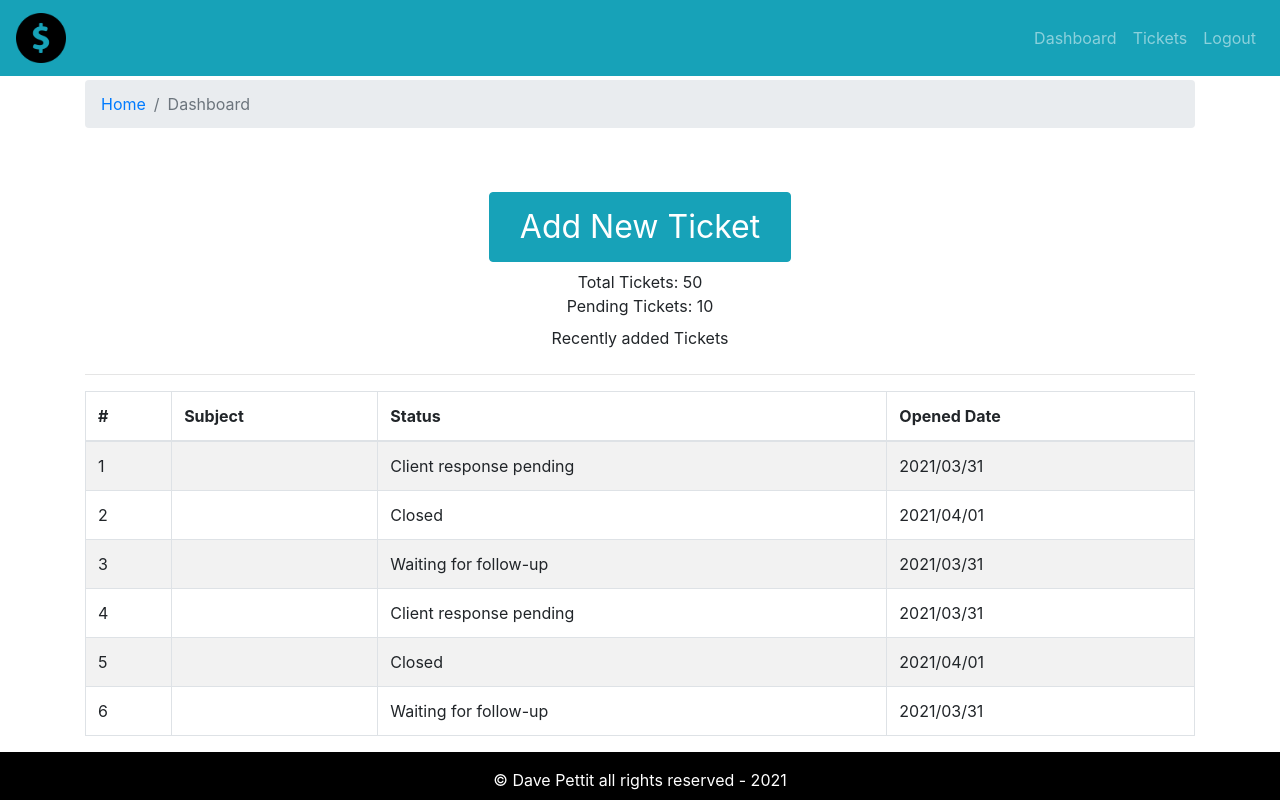
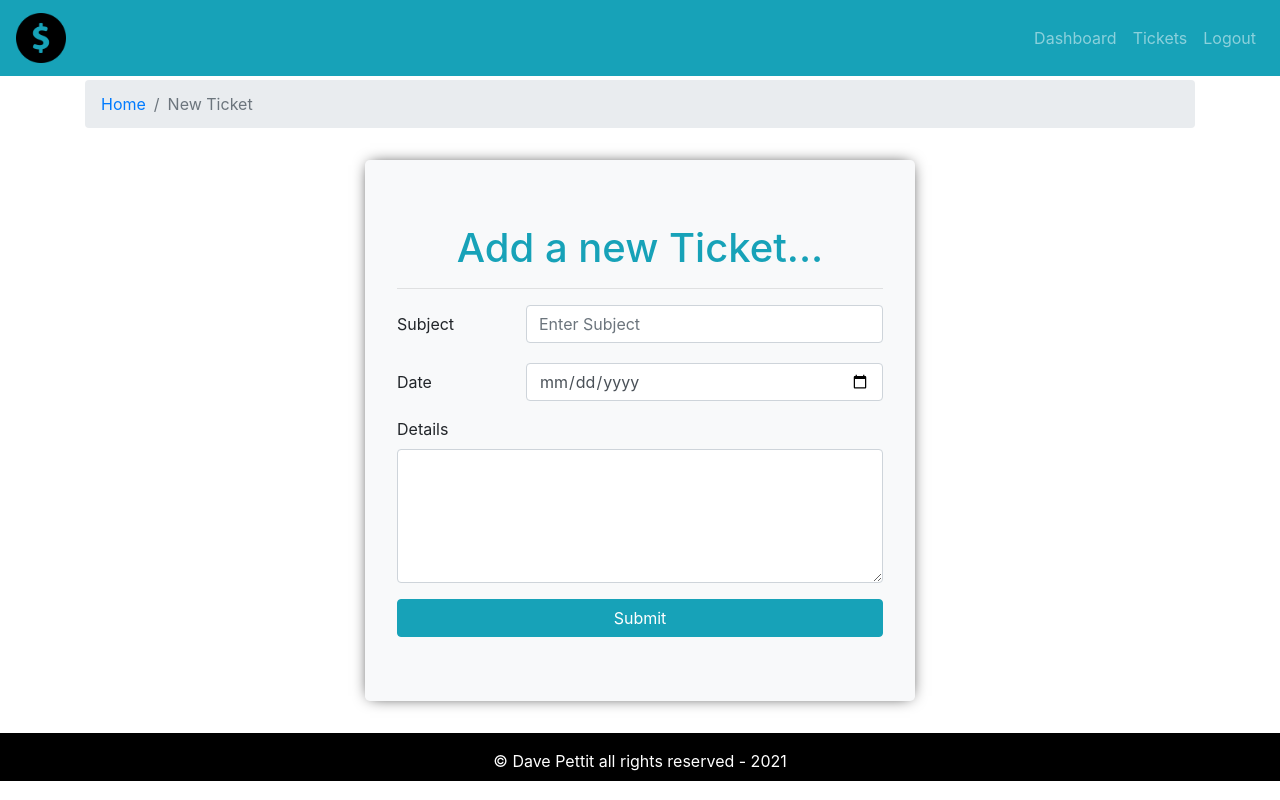
Before and after one commit to Dkpettit/crm-frontend, a React (Create React App) app: page / in a window 1280 px wide. Built offline with nearby package versions, Linux system fonts and the light colour scheme.

Commit message:
add new ticket form added

```diff
--- a/src/App.js
+++ b/src/App.js
@@ -15,6 +15,7 @@
 import './App.css';
 import { DefaultLayout } from './layout/DefaultLayout';
 import { Dashboard } from './pages/Dashboard/Dashboard.page';
+import {AddTicket} from './pages/new-ticket/AddTicket.page'
 
 import { Entry } from './pages/entry/Entry.page';
 
@@ -23,7 +24,8 @@
     <div className="App">
       {/* <Entry /> */}
       <DefaultLayout>
-         <Dashboard />
+        {/* <Dashboard /> */}
+        <AddTicket />
       </DefaultLayout>
     </div>
   );
--- /dev/null
+++ b/src/components/add-ticket-form/AddTicketForm.comp.js
@@ -0,0 +1,70 @@
+import React from "react";
+import JumboTron from 'react-bootstrap/Jumbotron';
+import { Form, Button, Row, Col, } from "react-bootstrap";
+
+import PropTypes from 'prop-types';
+
+import "./add-ticket-form.style.css";
+
+
+export const AddTicketForm = ({ handleOnSubmit, handleOnChange, frmdt, frmDataError }) => {
+  return (
+      <JumboTron className="mt-3 add-new-ticket bg-light">
+          <h1 className="text-info text-center">Add a new Ticket...</h1>
+          <hr />
+      <Form autoComplete="off" onSubmit={handleOnSubmit}>
+        <Form.Group as={Row}>
+          <Form.Label column sm={3}>
+            Subject
+          </Form.Label>
+          <Col sm={9}>
+            <Form.Control
+              name="subject"
+              value={frmdt.subject}
+              onChange={handleOnChange}
+              placeholder="Enter Subject"
+              required
+                      />
+                      <Form.Text className="text-danger">{frmDataError.subject && "Subject is required"}</Form.Text>
+          </Col>
+        </Form.Group>
+        <Form.Group as={Row}>
+          <Form.Label column sm={3}>
+            Date
+          </Form.Label>
+          <Col sm={9}>
+            <Form.Control
+              type="date"
+              name="issueDate"
+              value={frmdt.issueDate}
+              onChange={handleOnChange}
+              required
+            />
+          </Col>
+        </Form.Group>
+        <Form.Group>
+          <Form.Label>Details</Form.Label>
+          <Form.Control
+            as="textarea"
+            name="detail"
+            value={frmdt.detail}
+            rows="5"
+            onChange={handleOnChange}
+            required
+          />
+        </Form.Group>
+
+        <Button type="submit" variant="info" block>
+          Submit
+        </Button>
+      </Form>
+    </JumboTron>
+  );
+};
+
+AddTicketForm.propTypes = {
+    handleOnSubmit: PropTypes.func.isRequired,
+    handleOnChange: PropTypes.func.isRequired,
+    frmdt: PropTypes.object.isRequired,
+    frmDataError: PropTypes.object.isRequired
+}
--- /dev/null
+++ b/src/components/add-ticket-form/add-ticket-form.style.css
@@ -0,0 +1,6 @@
+.add-new-ticket {
+    max-width: 550px;
+    margin-left: auto;
+    margin-right: auto;
+    box-shadow: 0px 0px 15px -5px black;
+}
--- a/src/layout/DefaultLayout.js
+++ b/src/layout/DefaultLayout.js
@@ -5,7 +5,7 @@
 export const DefaultLayout = ({children}) => {
     return (
       <div className="default-layout">
-        <header className="header mb-50">
+        <header className="header mb-2">
           <Header />
         </header>
         <div className="main">{children}</div>
--- a/src/layout/partials/Header.comp.js
+++ b/src/layout/partials/Header.comp.js
@@ -1,5 +1,5 @@
 import React from 'react';
-import { Navbar, Nav, NavbarBrand } from 'react-bootstrap';
+import { Navbar, Nav } from 'react-bootstrap';
 import logo from '../../assets/img/dollar-symbol.png';
 
 export const Header = () =>
--- a/src/pages/Dashboard/Dashboard.page.js
+++ b/src/pages/Dashboard/Dashboard.page.js
@@ -2,7 +2,7 @@
 import { Container, Row, Col, Button } from "react-bootstrap";
 import { TicketTable } from '../../components/ticket-table/TicketTable.comp';
 import tickets from '../../assets/data/dummy-tickets.json';
-import {PageBreadcrumb} from '../../components/breadcrumb/Breadcrum.comp'
+import {PageBreadcrumb} from '../../components/breadcrumb/Breadcrumb.comp'
 
 export const Dashboard = () => {
   return (
--- /dev/null
+++ b/src/pages/new-ticket/AddTicket.page.js
@@ -0,0 +1,71 @@
+import React, {useState, useEffect} from "react";
+import { Container, Row, Col } from 'react-bootstrap';
+import { AddTicketForm } from "../../components/add-ticket-form/AddTicketForm.comp";
+import { PageBreadcrumb } from "../../components/breadcrumb/Breadcrumb.comp";
+import { shortText } from "../../utils/validation";
+
+const initialFrmData = {
+  subject: '',
+  issueDate: '',
+  detail: '',
+};
+
+const initialFrmError = {
+  subject: false,
+  issueDate: false,
+  detail: false,
+};
+
+export const AddTicket = () =>
+{
+
+  const [frmData, setFrmData] = useState(initialFrmData);
+  const [frmDataError, setFrmDataError] = useState(initialFrmError);
+
+   useEffect(() => {}, [frmData, frmDataError]);
+
+  const handleOnSubmit = async (e) =>
+  {
+    e.preventDefault()
+
+    setFrmDataError(initialFrmError);
+
+    const isSubjectValid = await shortText(frmData.subject);
+
+    setFrmDataError({
+      ...initialFrmError,
+      subject: !isSubjectValid,
+    })
+
+  }
+
+  const handleOnChange = e =>
+  {
+   const { name, value } = e.target;
+
+    setFrmData({
+      ...frmData,
+      [name]: value,
+    });
+
+  }
+  return (
+    <Container>
+      <Row>
+        <Col>
+          <PageBreadcrumb page="New Ticket" />
+        </Col>
+      </Row>
+      <Row>
+        <Col>
+          <AddTicketForm
+            handleOnChange={handleOnChange}
+            handleOnSubmit={handleOnSubmit}
+            frmdt={frmData}
+            frmDataError={frmDataError}
+          />
+        </Col>
+      </Row>
+    </Container>
+  );
+};
--- /dev/null
+++ b/src/utils/validation.js
@@ -0,0 +1,4 @@
+export const shortText = str =>
+{
+    return str >= 3 && str <= 100
+}
```
Also changed, not shown: src/components/breadcrumb/Breadcrumb.comp.js (renamed from src/components/breadcrumb/Breadcrum.comp.js).
